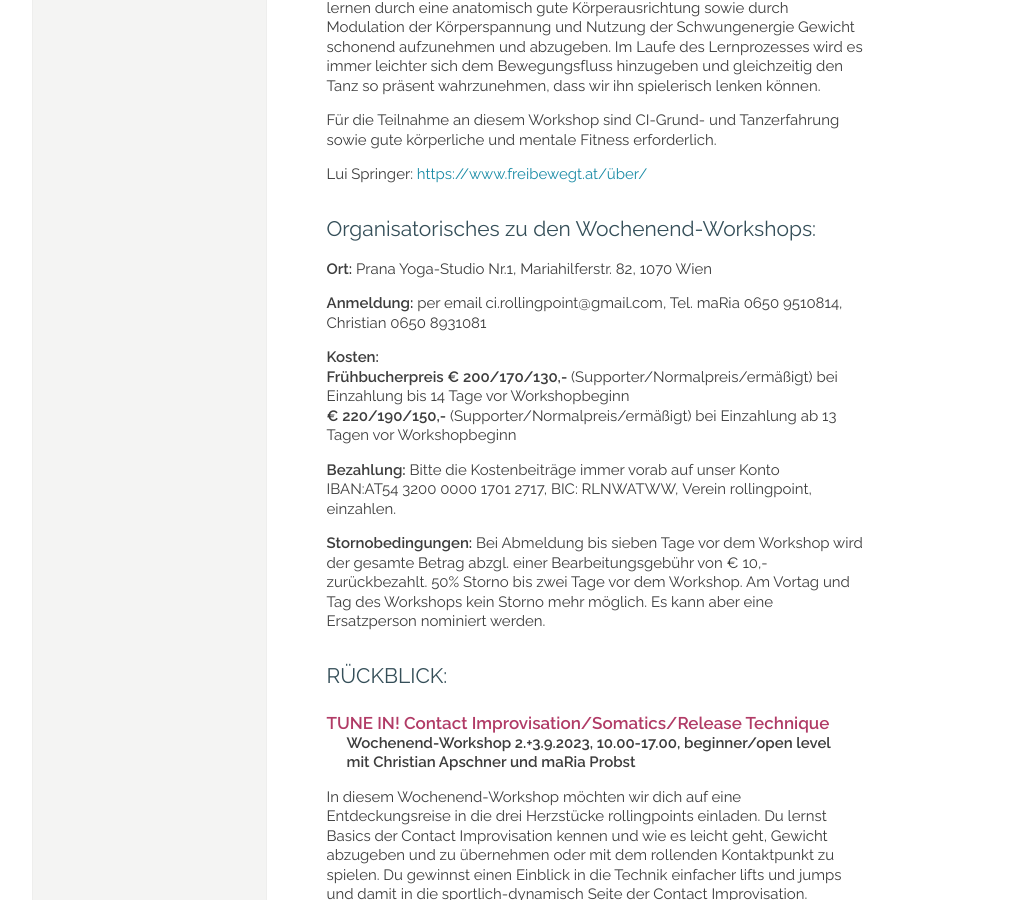
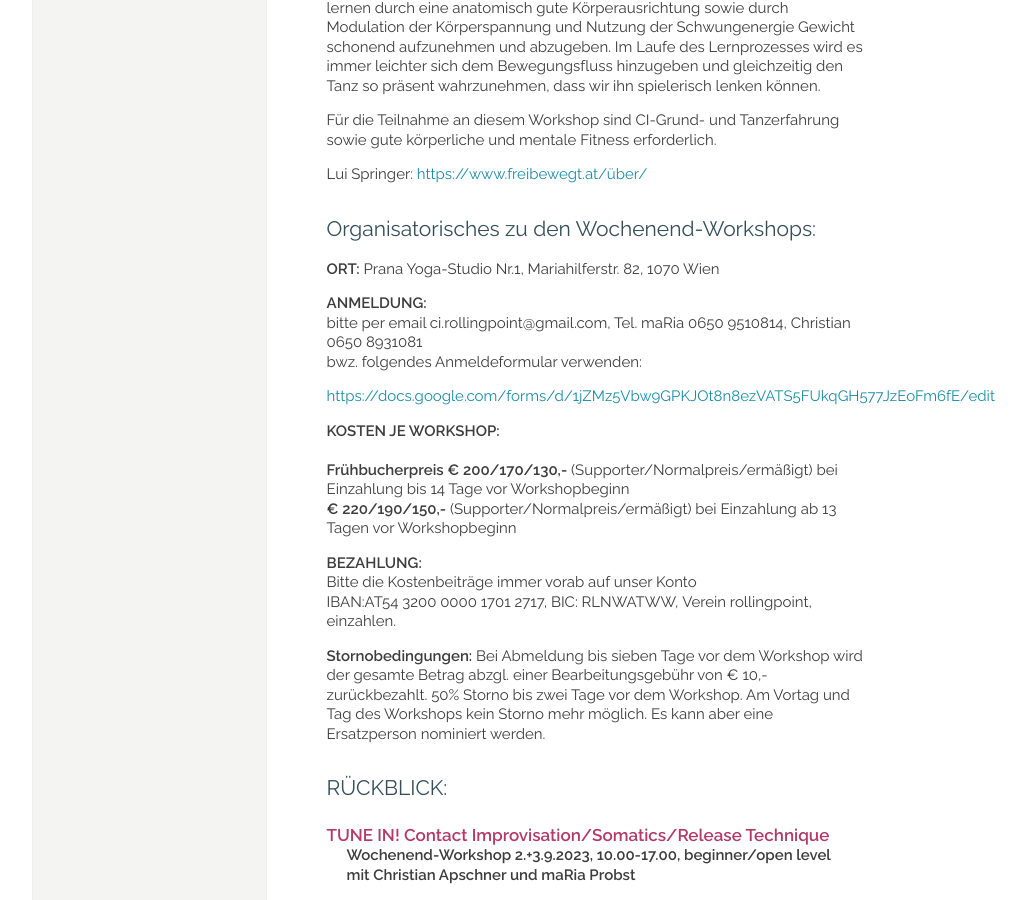
Before and after one commit to manulari/rollingpointat, a Jekyll site: the page built from _pages_de/workshops.md, in a window 1280 px wide and 900 px high, scrolled down 2080 px. Shown: the whole window, without its empty margins (152-1178 px from the left). Built offline with Jekyll 4.4.1, drawn with Linux system fonts in a browser that asks for light colours; comment, search, counter and statistics services are not loaded.

Commit message:
Update page (de) “workshops”

```diff
--- a/_pages_de/workshops.md
+++ b/_pages_de/workshops.md
@@ -49,8 +49,6 @@ Teilnahmeempfehlung: Du bewegst dich gerne, bist offen für Körperkontakt und b
 
 [Kosten, Ort und Anmeldung](#orga)
 
-
-
 <div class="named-anchor" id="source"></div>
 
 #### **"Moving From The Source" - open level**
@@ -60,8 +58,6 @@ Teilnahmeempfehlung: Du bewegst dich gerne, bist offen für Körperkontakt und b
  **mit maRia Probst**
 
 [Kosten, Ort und Anmeldung](#orga)
-
-
 
 <div class="named-anchor" id="flying"></div>
 
@@ -84,18 +80,26 @@ Lui Springer: <https://www.freibewegt.at/über/>
 
 ## Organisatorisches  zu den Wochenend-Workshops:
 
-**Ort:** Prana Yoga-Studio Nr.1, Mariahilferstr. 82, 1070 Wien
+**ORT:** Prana Yoga-Studio Nr.1, Mariahilferstr. 82, 1070 Wien
 
-**Anmeldung:** per email ci.rollingpoint@gmail.com, Tel. maRia 0650 9510814, Christian 0650 8931081
+**ANMELDUNG:**\
+bitte per email ci.rollingpoint@gmail.com, Tel. maRia 0650 9510814, Christian 0650 8931081\
+bwz. folgendes Anmeldeformular verwenden:
 
-**Kosten:**\
+<https://docs.google.com/forms/d/1jZMz5Vbw9GPKJOt8n8ezVATS5FUkqGH577JzEoFm6fE/edit>
+
+**KOSTEN JE WORKSHOP:**\
+\
 **Frühbucherpreis € 200/170/130,-** (Supporter/Normalpreis/ermäßigt) bei Einzahlung bis 14 Tage vor Workshopbeginn\
 **€ 220/190/150,-** (Supporter/Normalpreis/ermäßigt) bei Einzahlung ab 13 Tagen vor Workshopbeginn
 
-**Bezahlung:** Bitte die Kostenbeiträge immer vorab auf unser Konto\
+**BEZAHLUNG:**\
+Bitte die Kostenbeiträge immer vorab auf unser Konto\
 IBAN:AT54 3200 0000 1701 2717, BIC: RLNWATWW, Verein rollingpoint, einzahlen.
 
 **Stornobedingungen:** Bei Abmeldung bis sieben Tage vor dem Workshop wird der gesamte Betrag abzgl. einer Bearbeitungsgebühr von € 10,- zurückbezahlt. 50% Storno bis zwei Tage vor dem Workshop. Am Vortag und Tag des Workshops kein Storno mehr möglich. Es kann aber eine Ersatzperson nominiert werden.
+
+
 
 ## RÜCKBLICK:
 
```
